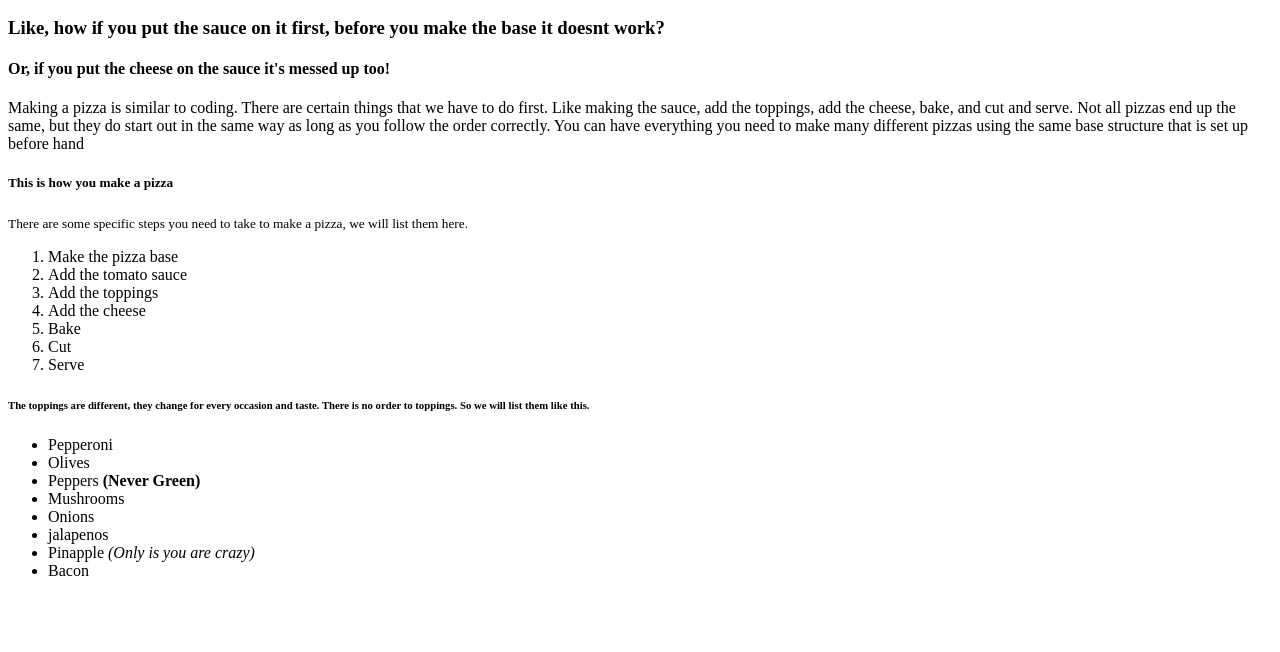
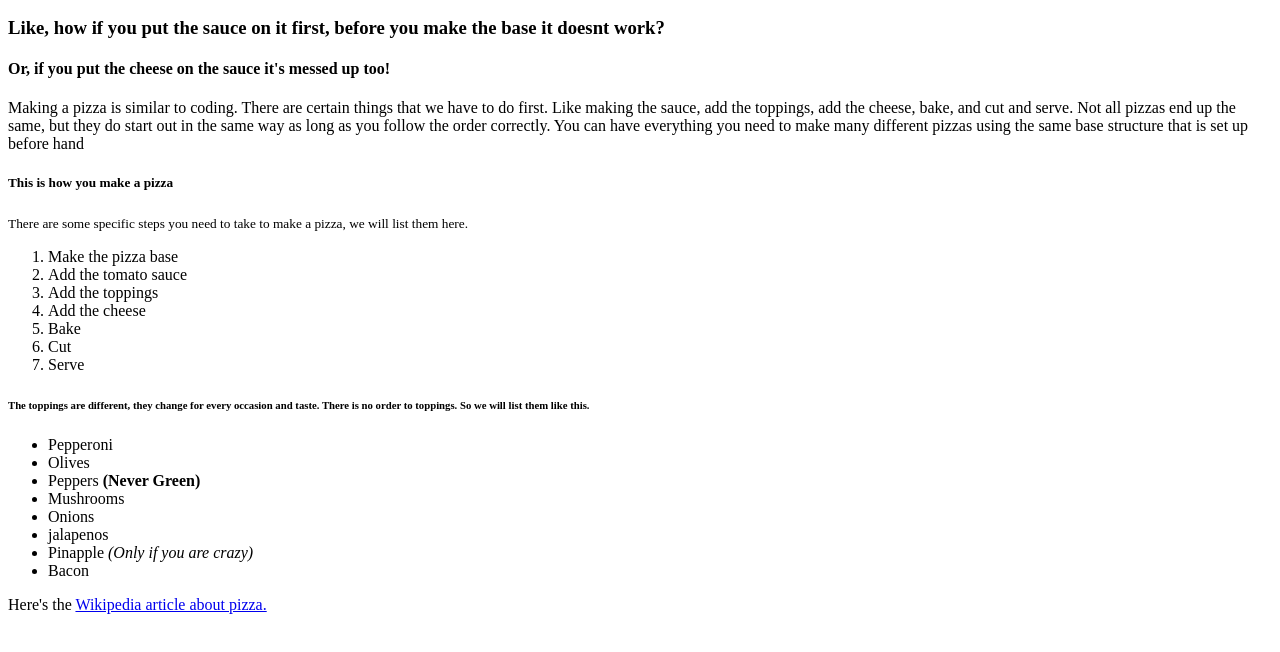
Before and after one commit to FinnEgan12/HTML-CSS, a plain HTML site: page index.html in a window 1280 px wide. Shown: the part 136-788 px from the top of the page. Drawn offline with Linux system fonts and the light colour scheme.

Commit message:
add hyperlink

```diff
--- a/index.html
+++ b/index.html
@@ -45,8 +45,10 @@
             <li>Mushrooms</li>
             <li>Onions</li>
             <li>jalapenos</li>
-            <li>Pinapple <em>(Only is you are crazy)</em></li>
+            <li>Pinapple <em>(Only if you are crazy)</em></li>
             <li>Bacon</li>
         </ul>
+
+    <p>Here's the <a href="https://en.wikipedia.org/wiki/pizza">Wikipedia article about pizza.</a></p>
 </body>
 </html>
```
